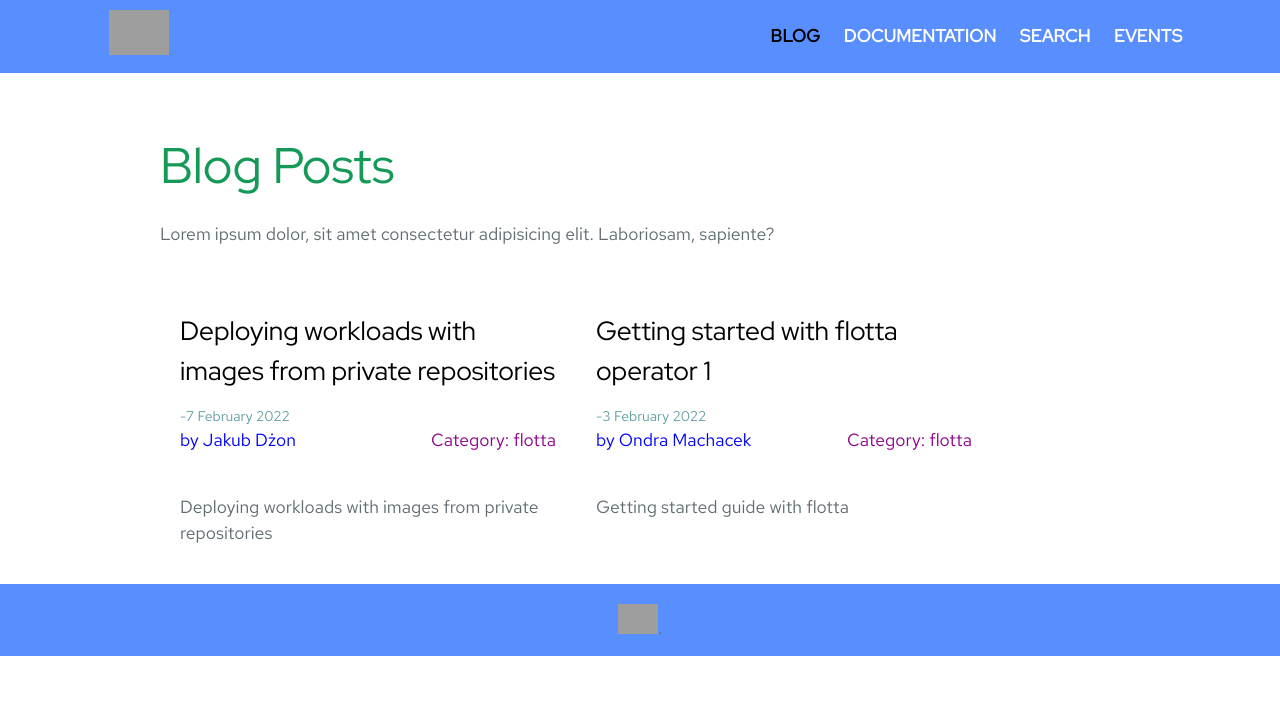
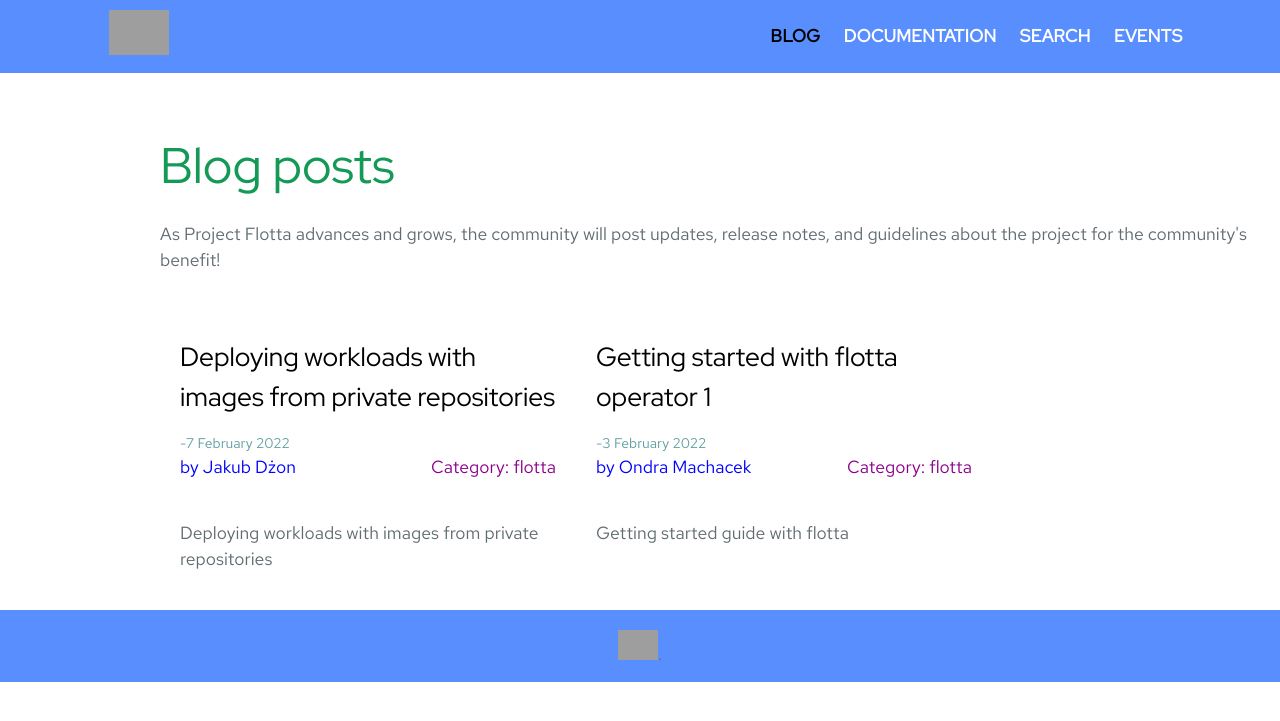
Before and after one commit to project-flotta/project-flotta.github.io, a Jekyll site: the page built from blog/index.html, in a window 1280 px wide. Shown: the top 721 px of the page. Built offline with Jekyll 4.4.1, drawn with Linux system fonts in a browser that asks for light colours; grey boxes are pictures that could not be loaded.

Commit message:
Update blog page

```diff
--- a/blog/index.html
+++ b/blog/index.html
@@ -2,7 +2,7 @@
 layout: post
 index: false
 ---
-<h1 class="blog-title">Blog Posts</h1>
-<p class="blog-desc">Lorem ipsum dolor, sit amet consectetur adipisicing elit. Laboriosam, sapiente?</p>
+<h1 class="blog-title">Blog posts</h1>
+<p class="blog-desc">As Project Flotta advances and grows, the community will post updates, release notes, and guidelines about the project for the community's benefit!</p>
 <br>
 {% include posts.html posts=paginator.posts %}
```
